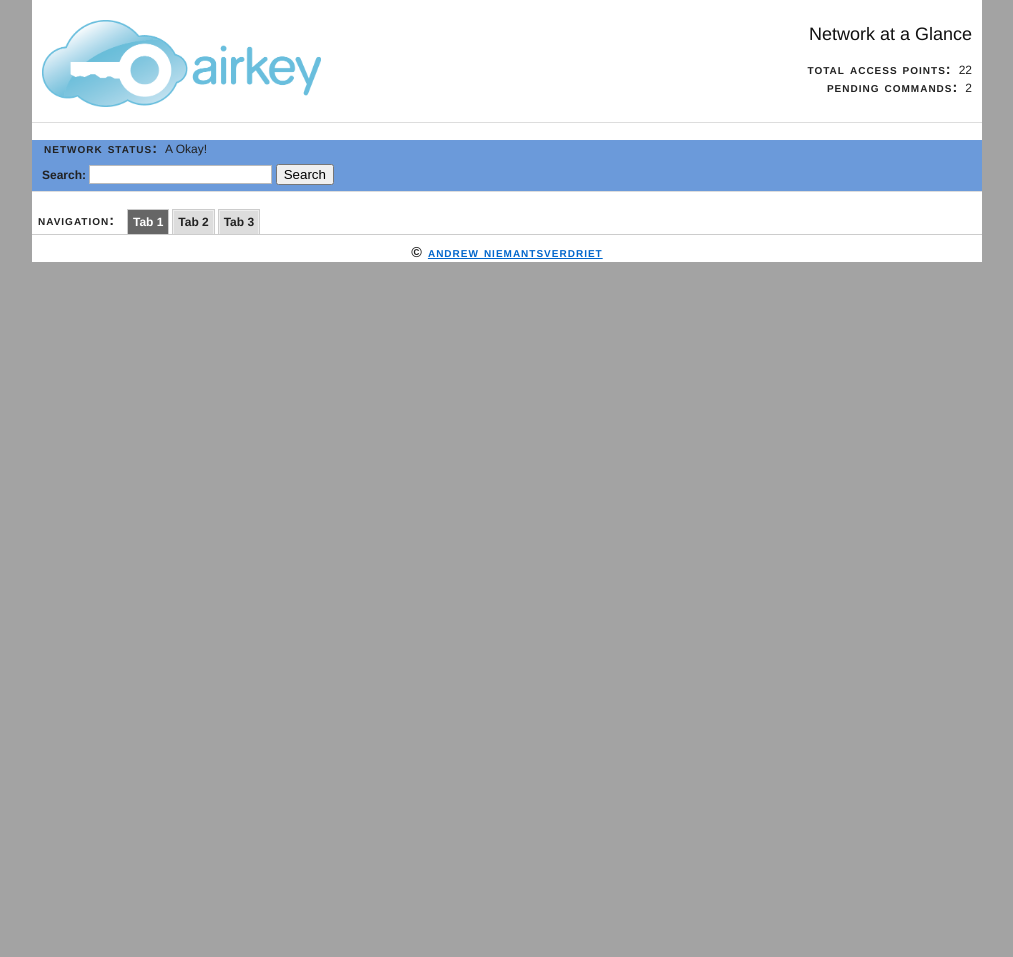
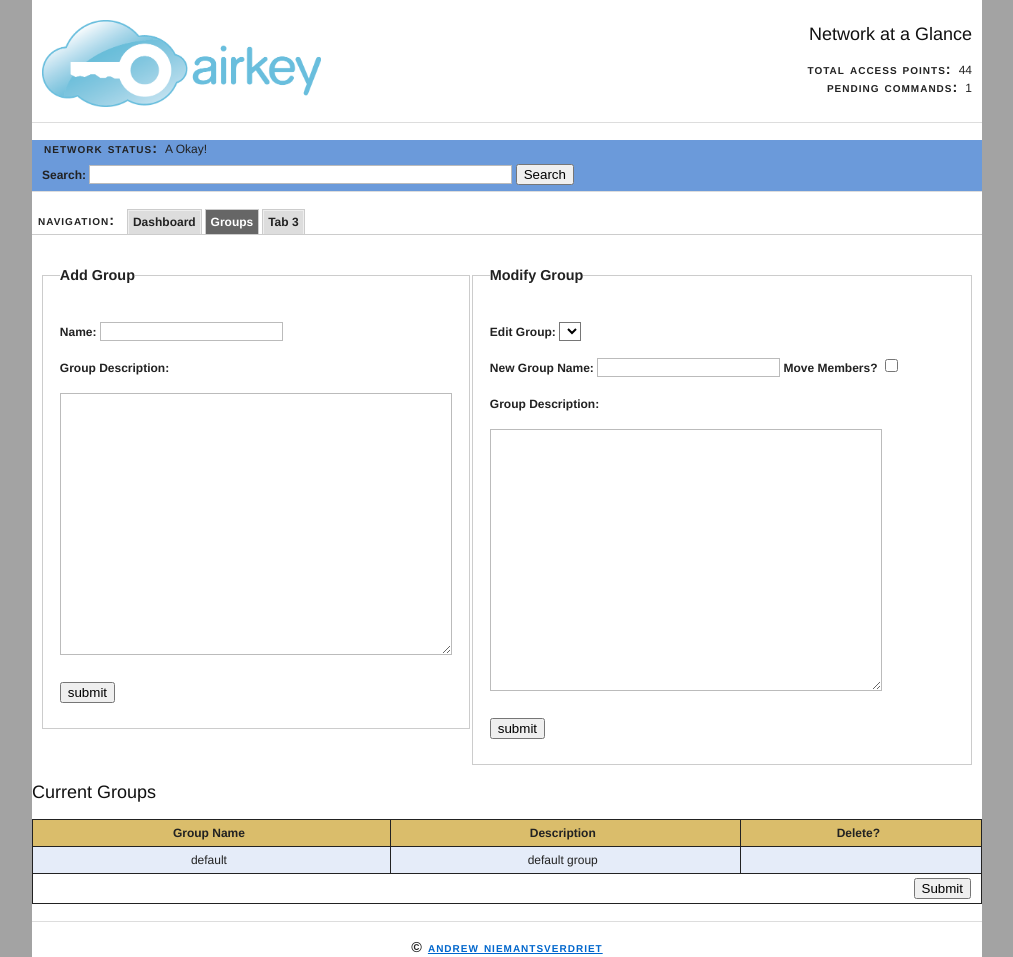
Before and after one commit to kaptk2/AirKey, a CodeIgniter app: page /group in a window 1280 px wide. Shown: the whole page, without its empty margins (133-1146 px from the left). Before the commit the page ends 262 px from the top, so only its background shows below. Run offline with CodeIgniter, Linux system fonts and the light colour scheme; lists and menus that the app fills with data are empty.

Commit message:
Groups and editing of APs is fully working and tested.

```diff
--- a/application/controllers/group.php
+++ b/application/controllers/group.php
@@ -7,11 +7,91 @@
 			$menu['pending'] = "1";
 			$menu['pageName'] = "group";
 
-			// Build Dashboard Page
+			$this->load->model('group_model');
+			$data['currentGroups'] = $this->group_model->showGroups();
+
+			// Build Groups Page
 			$this->load->view('header_view');
 			$this->load->view('menu_view', $menu);
-			//$this->load->view('dashboard_view', $data);
+			$this->load->view('group_view', $data);
 			$this->load->view('footer_view');
+		}
+
+		function addGroup()
+		{
+			// function to add new groups
+			$this->load->model('group_model');
+			if ($_POST) //make sure that data has been posted
+			{
+				$this->load->model('group_model');
+
+				$group_name = $this->input->post('group_name');
+				$group_name = $this->security->xss_clean($group_name);
+
+				$group_desc = $this->input->post('group_desc');
+				$group_desc = $this->security->xss_clean($group_desc);
+
+				$this->group_model->createGroup($group_name, $group_desc);
+			}
+			redirect('group');
+		}
+
+		function removeGroup()
+		{
+			// function that deletes groups
+			$this->load->model('group_model');
+			if ($_POST) //make sure that data has been posted
+			{
+				$this->load->model('group_model');
+
+				foreach ($this->input->post('delete') as $group_name) //Delete the AP in the database
+				{
+					$group_name = $this->security->xss_clean($group_name);
+					$this->group_model->moveGroupMembers($group_name, 'default'); // Move all deleted AP's to default group
+					$this->group_model->deleteGroup($group_name);
+				}
+			}
+			redirect('group');
+		}
+
+		function updateGroup()
+		{
+			// function that updates the group descrtiption or name
+			$this->load->model('group_model');
+			if ($_POST) //make sure that data has been posted
+			{
+				// Initalize and sanatize variables
+				$current_group = $this->input->post('current_group');
+				$current_group = $this->security->xss_clean($current_group);
+				$new_group = $this->input->post('new_group');
+				$new_group = $this->security->xss_clean($new_group);
+				$group_desc = $this->input->post('group_desc');
+				$group_desc = $this->security->xss_clean($group_desc);
+				$moveMembers = $this->input->post('moveMembers');
+
+				if ($new_group === '')
+				{
+					// Group Name has not be updated
+					$this->group_model->UpdateGroupDesc($current_group, $group_desc);
+				}
+				else // The group name has been updated
+				{
+					if ($moveMembers == 'true') //should we move the existing members
+					{
+						$this->group_model->createGroup($new_group, $group_desc);
+						$this->group_model->moveGroupMembers($current_group, $new_group);
+						$this->group_model->deleteGroup($current_group);
+					}
+					else
+					{
+						// move the current memebers into the default group
+						$this->group_model->moveGroupMembers($current_group, 'default');
+						$this->group_model->createGroup($new_group, $group_desc);
+						$this->group_model->deleteGroup($current_group);
+					}
+				}
+				redirect('group');
+			}
 		}
 	}
 ?>
--- a/application/models/group_model.php
+++ b/application/models/group_model.php
@@ -8,12 +8,61 @@ class group_model extends CI_Model
 		return $query->result();
 	}
 
-	function getGroups($mac)
+	function getGroup($mac)
 	{
 		$query = $this->db->get_where('associates', array('mac' => $mac));
-		if ($query->num_rows() > 0)
-			$ret = $query->row();
-		return $ret->group_name; //return the group the ap is in
+		return $query->row(); //return the group the ap is in
+	}
+
+	function deleteGroup($group_name)
+	{
+		// delete the group from the database
+		if ($group_name != 'default') //Default group not allowed to be removed
+		{
+			$this->db->delete('groups', array('group_name' => $group_name));
+		}
+	}
+
+	function createGroup($group_name, $group_desc)
+	{
+		$newGroupInsert = array(
+			'group_name' => $group_name,
+			'group_description' => $group_desc
+		);
+
+		$groupInsert = $this->db->insert('groups', $newGroupInsert);
+		return $groupInsert;
+	}
+
+	function updateGroupDesc($group_name, $group_desc)
+	{
+		// function that updates the group description
+		$newGroupUpdate = array(
+			'group_description' => $group_desc
+		);
+
+		$this->db->where('group_name', $group_name);
+		$groupUpdate = $this->db->update('groups', $newGroupUpdate);
+		return $groupUpdate;
+	}
+
+	function moveGroupMembers($old_group, $new_group)
+	{
+		$this->db->where('group_name', $old_group);
+		$moved = $this->db->update('associates', array('group_name' => $new_group));
+		return $moved;
+	}
+
+	function updateGroupMember($mac, $group_name)
+	{
+		// function that adds an AP to a new group
+		$updateMemberInsert = array(
+			'group_name' => $group_name
+		);
+
+		$this->db->where('mac', $mac);
+		$memberUpdate = $this->db->update('associates', $updateMemberInsert);
+		return $memberUpdate;
 	}
 }
 ?>
--- a/application/views/dashboard_view.php
+++ b/application/views/dashboard_view.php
@@ -48,9 +48,10 @@
 								$odd = true;
 								foreach($active as $row)
 								{
+									$name = (!empty($row->ap_name) ? $row->ap_name:"Add Name");
 									print '<tr'.(($odd = !$odd)?' class="tr_alt"':'').'>'; // alternate row colors on table rowsprint
-									print '<td><a href="'.site_url("manage/editAP/".$row->mac).'">Add Name</a></td>';
-									print '<td>'.$row->mac.'</td>';
+									print '<td><a href="'.site_url("manage/editAP/".$row->mac).'">'.$name.'</a></td>';
+									print '<td><a title="View AP Info" href="'.site_url("manage/editAP/".$row->mac).'">'.$row->mac.'</a></td>';
 									print '<td>'.$row->time_stamp.'</td>';
 									print '<td><a href="'.site_url('manage/editAP/'.$row->mac).'">'.$row->group_name.'</a></td>';
 									print '<td><input type="checkbox" name="delete[]" value="'.$row->mac.'"></td>';
--- a/application/views/footer_view.php
+++ b/application/views/footer_view.php
@@ -1,5 +1,6 @@
 		<div class='container'>
 			<div id='footer'>
+				<hr>
 				<span class="caps">&copy;
 				<a href="mailto: andrewNiemants@gmail.com">Andrew Niemantsverdriet</a>
 				</span>
--- a/application/views/group_view.php
+++ b/application/views/group_view.php
@@ -0,0 +1,75 @@
+<?php $this->load->helper('form'); ?>
+<div class='container'>
+	<div id='contentLeft'>
+		<?php
+			$attributes = array('id' => 'editAP', 'class' => 'inline');
+			echo form_open('group/addGroup', $attributes);
+		?>
+			<fieldset>
+				<legend>Add Group</legend>
+				<label for="group_name">Name: </label>
+				<input type="text" name="group_name">
+				<br>
+				<label for="group_desc">Group Description: </label><br>
+				<textarea name="group_desc"></textarea>
+				<p><input type="submit" value="submit"></p>
+			</fieldset>
+		</form>
+	</div>
+	<div id='contentRight'>
+		<?php
+			$attributes = array('id' => 'updateGroup', 'class' => 'inline');
+			echo form_open('group/updateGroup', $attributes);
+		?>
+			<fieldset>
+				<legend>Modify Group</legend>
+				<label for="current_group">Edit Group: </label>
+				<select name="current_group">
+					<?php
+					foreach($currentGroups as $group)
+					{
+						if ($group->group_name != 'default')
+							print '<option value="'.$group->group_name.'">'.$group->group_name.'</option>';
+					}
+					?>
+				</select>
+				<br>
+				<label for="new_group">New Group Name: </label>
+				<input type="text" name="new_group">
+				<label for="moveMembers">Move Members? </label>
+				<input type="checkbox" name="moveMembers" value="true">
+				<br>
+				<label for="group_desc">Group Description: </label><br>
+				<textarea name="group_desc"></textarea>
+				<p><input type="submit" value="submit"></p>
+			</fieldset>
+		</form>
+	</div>
+	<div class='content'>
+		<h3>Current Groups</h3>
+		<?php echo form_open('group/removeGroup'); ?>
+			<table>
+				<tr>
+					<th>Group Name</th><th>Description</th><th>Delete?</th>
+				</tr>
+				<?php
+					$odd = true;
+					foreach($currentGroups as $row)
+					{
+						print '<tr'.(($odd = !$odd)?' class="tr_alt"':'').'>'; // alternate row colors on table rows
+						print '<td>'.$row->group_name.'</td>';
+						print '<td>'.$row->group_description.'</td>';
+						if ($row->group_name != 'default')
+							print '<td><input type="checkbox" name="delete[]" value="'.$row->group_name.'"></td>';
+						else
+							print '<td></td>';
+						print '</tr>';
+					}
+					print '<tr class="tr_footer">';
+					print '<td colspan="3"><input type="submit" value="Submit"></td>';
+					print '</tr>';
+				?>
+			</table>
+		</form>
+	</div>
+</div>
--- a/application/views/menu_view.php
+++ b/application/views/menu_view.php
@@ -6,8 +6,8 @@
 			<div id='networkStats'>
 				<h3>Network at a Glance</h3>
 				<p>
-					<span class="caps">Total Access Points: </span>22<br/>
-					<span class="caps">Pending Commands: </span>2
+					<span class="caps">Total Access Points: </span><?php echo $totalAP; ?><br/>
+					<span class="caps">Pending Commands: </span><?php echo $pending; ?>
 				</p>
 			</div>
 			<hr />
@@ -19,8 +19,8 @@
 				</div>
 				<div id="search">
 					<form method="post" action="<?php echo site_url('search'); //TODO?>">
-						<label>Search: </label>
-						<input type="text" size="20" name="search" />
+						<label for="search">Search: </label>
+						<input type="text" size="50" name="search" />
 						<input type="submit" value="Search">
 					</form>
 				</div>
@@ -31,9 +31,19 @@
 			<div id='navigationBar'>
 			<ul class='tabs'>
 				<li class='label'><span class="caps">Navigation:</span></li>
-				<li><a href="#" class='selected'>Tab 1</a></li>
-				<li><a href="#">Tab 2</a></li>
-				<li><a href="#">Tab 3</a></li>
+				<?php // Build Menu class selected
+				$manage = ($pageName === 'manage'?"selected":"");
+				$group = ($pageName === 'group'?"selected":"");
+				?>
+				<li>
+					<a href="<?php echo site_url('manage'); ?>" class="<?php echo $manage; ?>">Dashboard</a>
+				</li>
+				<li>
+					<a href="<?php echo site_url('group'); ?>" class="<?php echo $group; ?>">Groups</a>
+				</li>
+				<li>
+					<a href="#">Tab 3</a>
+				</li>
 			</ul>
 			</div>
 		</div>
--- a/src/schema.sql
+++ b/src/schema.sql
@@ -3,6 +3,7 @@ CREATE TABLE ap (
 	mac CHAR(12) NOT NULL PRIMARY KEY,
 	ap_key VARCHAR(255) NOT NULL UNIQUE,
 	is_active TINYINT NOT NULL DEFAULT 0,
+	ap_name VARCHAR(255),
 	notes TEXT,
 	location TEXT
 ) ENGINE=InnoDB;
--- a/static/css/screen.css
+++ b/static/css/screen.css
@@ -90,7 +90,7 @@ select {background-color:#fff;border-width:1px;border-style:solid;}
 input[type=text], input[type=password], input.text, input.title, textarea, select {margin:0.5em 0;}
 input.text, input.title {width:300px;padding:5px;}
 input.title {font-size:1.5em;}
-textarea {width:390px;height:250px;padding:5px;}
+textarea {width:380px;height:250px;padding:5px;}
 form.inline {line-height:3;}
 form.inline p {margin-bottom:0;}
 .error, .alert, .notice, .success, .info {padding:0.8em;margin-bottom:1em;border:2px solid #ddd;}
--- a/static/css/site.css
+++ b/static/css/site.css
@@ -30,6 +30,7 @@ body {background: #a3a3a3;}
 }
 
 #navigationBar { float: left; margin-right: 10px; margin-right: 0; width: 950px; margin: 0; }
+#content { float: left; margin-right: 10px; margin-right: 0; width: 950px; margin: 0; }
 
 #contentLeft {
 	float: left;
@@ -69,5 +70,9 @@ tr.tr_footer td {
 }
 
 th {
-	background-color:#dabd6b;
+	background-color: #dabd6b;
 }
+
+#hidden {
+	display: none;
+}
```
Also changed, not shown: application/controllers/manage.php (+52 -4 lines), application/models/ap_model.php (+60 -3 lines), application/views/editAP_view.php (+44 -9 lines), 2 other files.
